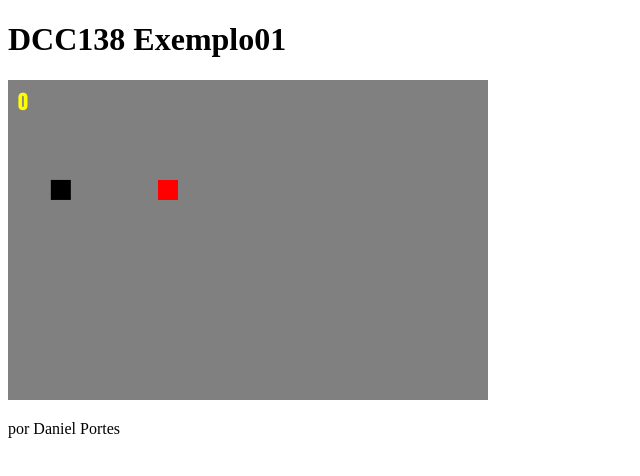
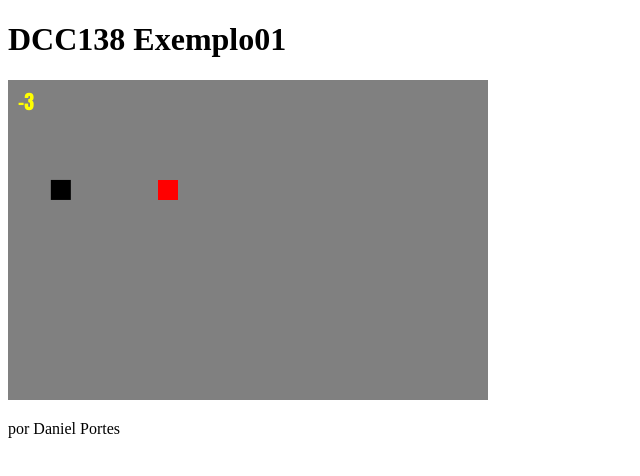
Before and after one commit to ufjf-dcc104/ufjf-dcc138-2021-3ere-atv1-DanielPortes, a plain HTML site: page index.html in a window 1280 px wide. Shown: the full height of the page, 0-640 px from the left. Drawn offline with Linux system fonts and the light colour scheme.

Commit message:
corrige funcao colidiram

```diff
--- a/index.html
+++ b/index.html
@@ -139,7 +139,7 @@
             return !((A.x > B.x + 20)
                 || (A.x + 20 < B.x)
                 || (A.y > B.y + 20)
-                || (A.y + 20 > B.y))
+                || (A.y + 20 < B.y))
         }
 
         addEventListener("keydown", teclaPressionada);
```
